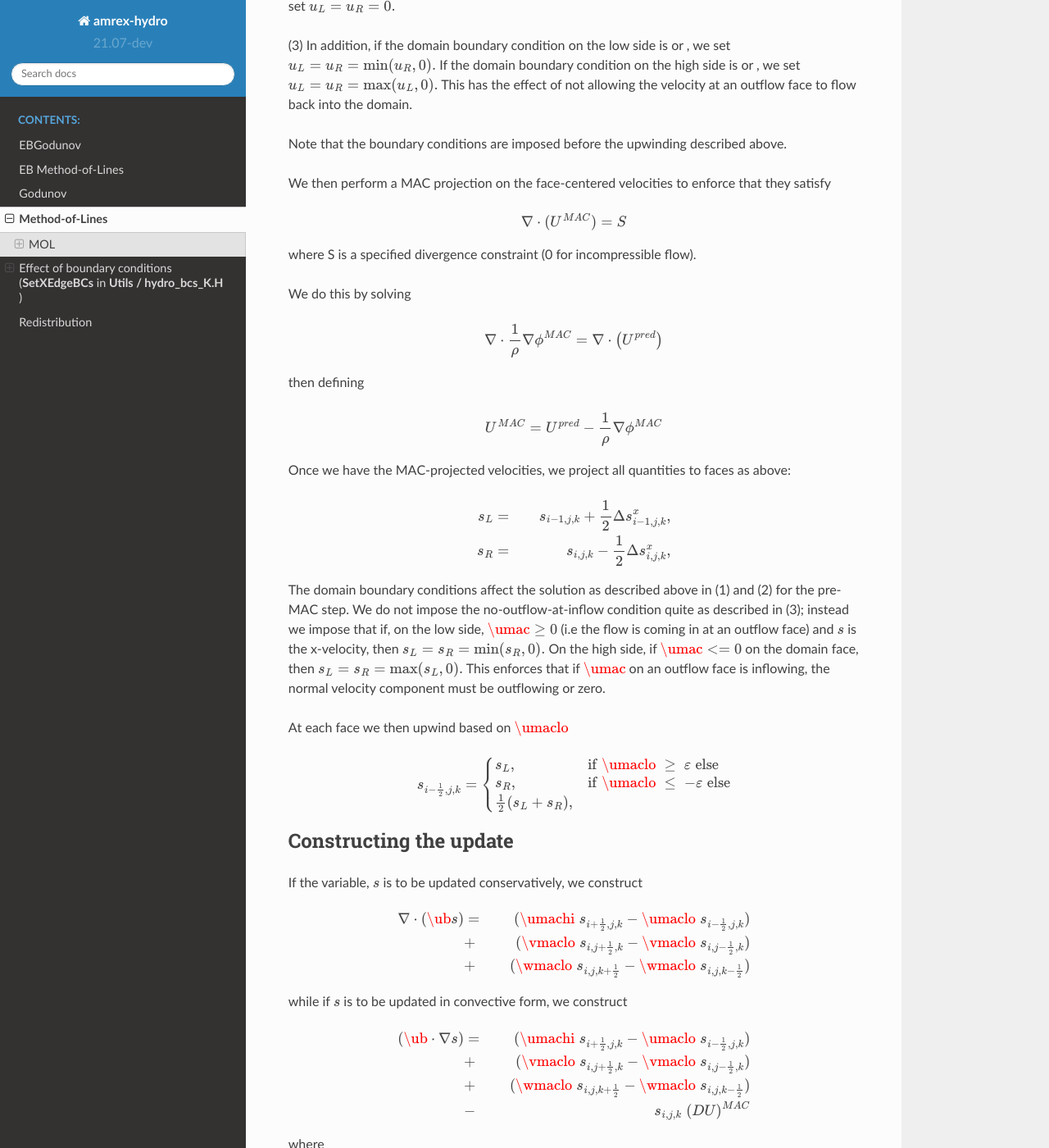
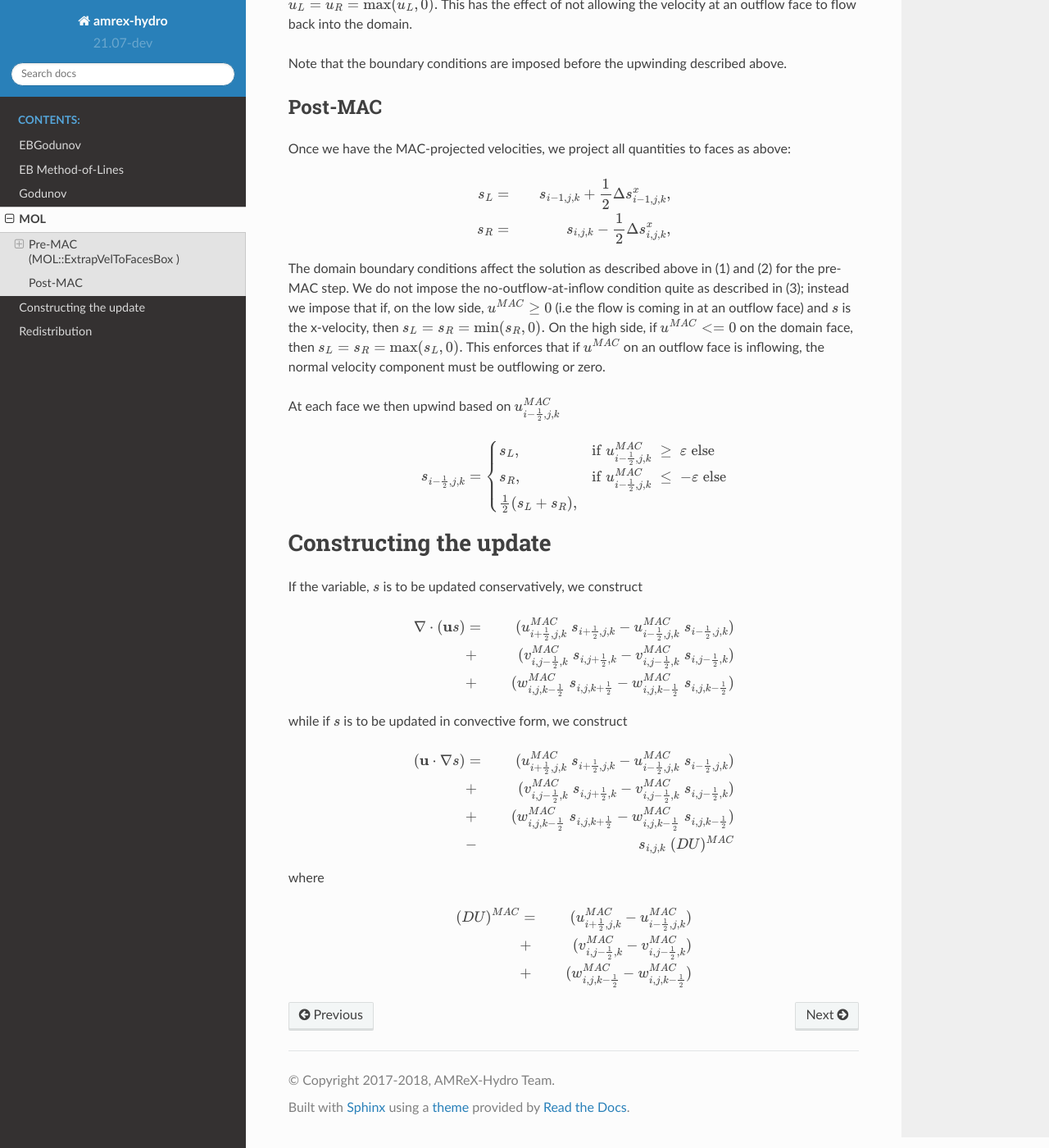
Before and after one commit to AMReX-Fluids/AMReX-Hydro, a Sphinx documentation site: the page built from Docs/source/MOL.rst, in a window 1280 px wide and 1400 px high, scrolled down 1028 px. Shown: the whole window at 82% size. Built offline with Sphinx 7.4.7 and the Read the Docs theme 2.0.0, drawn with Linux system fonts in a browser that asks for light colours; pages that are not in the unit, such as notebooks, are missing from menus; some of the changed text lies outside the part shown.

Commit message:
did pandoc with the macros this time

```diff
--- a/Docs/source/MOL.rst
+++ b/Docs/source/MOL.rst
@@ -1,6 +1,3 @@
-Method-of-Lines
-~~~~~~~~~~~~~~~
-
 MOL
 ===
 
@@ -11,7 +8,7 @@ second-order limited slopes as described in
 
 We define :math:`\varepsilon = 1.e-8` in **Utils / hydro_constants.H**
 
-Pre-MAC (**MOL::ExtrapVelToFacesBox** )
+Pre-MAC (MOL::ExtrapVelToFacesBox )
 ---------------------------------------
 
 For computing the pre-MAC edge states to be MAC-projected, we define on
@@ -20,8 +17,8 @@ every x-face:
 .. math::
 
    \begin{aligned}
-   u_L &=& u_{i-1,j,k} + \frac{1}{2} \Delta u_{i-1,j,k}^x, \\
-   u_R &=& u_{i,j,k}   - \frac{1}{2} \Delta u_{i,j,k}^x,\end{aligned}
+   u_L &=& u_{i-1,j,k} + \frac{1}{2}\Delta u_{i-1,j,k}^x, \\
+   u_R &=& u_{i,j,k}   - \frac{1}{2}\Delta u_{i,j,k}^x,\end{aligned}
 
 At each face we then upwind based on :math:`u_L` and :math:`u_R`
 
@@ -38,7 +35,7 @@ At each face we then upwind based on :math:`u_L` and :math:`u_R`
 We similarly compute :math:`v_{i,j-\frac{1}{2},k}` on y-faces and
 :math:`w_{i,j,k-\frac{1}{2}}` on z-faces.
 
-Effect of boundary conditions (**SetXEdgeBCs** in **Utils / hydro_bcs_K.H** )
+Effect of boundary conditions (SetXEdgeBCs in Utils / hydro_bcs_K.H )
 ~~~~~~~~~~~~~~~~~~~~~~~~~~~~~~~~~~~~~~~~~~~~~~~~~~~~~~~~~~~~~~~~~~~~~~~~~~~~~
 
 Domain boundary conditions affect the above in two ways.
@@ -62,23 +59,6 @@ the velocity at an outflow face to flow back into the domain.
 Note that the boundary conditions are imposed before the upwinding
 described above.
 
-MAC projection
---------------
-
-We then perform a MAC projection on the face-centered velocities to enforce that they satisfy
-
-.. math:: \nabla \cdot (U^{MAC})  = S
-
-where S is a specified divergence constraint (0 for incompressible flow).
-
-We do this by solving
-
-.. math:: \nabla \cdot \frac{1}{\rho} \nabla \phi^{MAC} = \nabla \cdot \left(U^{pred} \right)
-
-then defining
-
-.. math:: U^{MAC} = U^{pred} - \frac{1}{\rho} \nabla \phi^{MAC}
-
 Post-MAC
 --------
 
@@ -88,28 +68,29 @@ faces as above:
 .. math::
 
    \begin{aligned}
-   s_L &=& s_{i-1,j,k} + \frac{1}{2} \Delta s_{i-1,j,k}^x, \\
-   s_R &=& s_{i,j,k}   - \frac{1}{2} \Delta s_{i,j,k}^x,\end{aligned}
+   s_L &=& s_{i-1,j,k} + \frac{1}{2}\Delta s_{i-1,j,k}^x, \\
+   s_R &=& s_{i,j,k}   - \frac{1}{2}\Delta s_{i,j,k}^x,\end{aligned}
 
 The domain boundary conditions affect the solution as described above in
 (1) and (2) for the pre-MAC step. We do not impose the
 no-outflow-at-inflow condition quite as described in (3); instead we
-impose that if, on the low side, :math:`\umac \ge 0` (i.e the flow is
+impose that if, on the low side, :math:`u^{MAC}\ge 0` (i.e the flow is
 coming in at an outflow face) and :math:`s` is the x-velocity, then
-:math:`s_L = s_R = \min(s_R,0).` On the high side, if :math:`\umac <= 0`
-on the domain face, then :math:`s_L = s_R = \max(s_L,0).` This enforces
-that if :math:`\umac` on an outflow face is inflowing, the normal
-velocity component must be outflowing or zero.
+:math:`s_L = s_R = \min(s_R,0).` On the high side, if
+:math:`u^{MAC}<= 0` on the domain face, then
+:math:`s_L = s_R = \max(s_L,0).` This enforces that if :math:`u^{MAC}`
+on an outflow face is inflowing, the normal velocity component must be
+outflowing or zero.
 
-At each face we then upwind based on :math:`\umaclo`
+At each face we then upwind based on :math:`u^{MAC}_{i-\frac{1}{2},j,k}`
 
 .. math::
 
    s_{i-\frac{1}{2},j,k} =
    \begin{cases}
-   s_L, & \mathrm{if} \; \umaclo \; \ge  \; \varepsilon  \; \mathrm{else} \\
-   s_R, & \mathrm{if} \; \umaclo \; \le  \; -\varepsilon  \; \mathrm{else} \\
-   \frac{1}{2} (s_L + s_R),
+   s_L, & \mathrm{if} \; u^{MAC}_{i-\frac{1}{2},j,k}\; \ge  \; \varepsilon  \; \mathrm{else} \\
+   s_R, & \mathrm{if} \; u^{MAC}_{i-\frac{1}{2},j,k}\; \le  \; -\varepsilon  \; \mathrm{else} \\
+   \frac{1}{2}(s_L + s_R),
    \end{cases}
 
 Constructing the update
@@ -120,18 +101,18 @@ If the variable, :math:`s` is to be updated conservatively, we construct
 .. math::
 
    \begin{aligned}
-   \nabla \cdot (\ub s) &=& (\umachi \; s_{i+\frac{1}{2},j,k} - \umaclo \; s_{i-\frac{1}{2},j,k}) \\
-                        &+& (\vmaclo \; s_{i,j+\frac{1}{2},k} - \vmaclo \; s_{i,j-\frac{1}{2},k} ) \\
-                        &+& (\wmaclo \; s_{i,j,k+\frac{1}{2}} - \wmaclo \; s_{i,j,k-\frac{1}{2}}) \end{aligned}
+   \nabla \cdot ({\bf u}s) &=& (u^{MAC}_{i+\frac{1}{2},j,k}\; s_{i+\frac{1}{2},j,k} - u^{MAC}_{i-\frac{1}{2},j,k}\; s_{i-\frac{1}{2},j,k}) \\
+                        &+& (v^{MAC}_{i,j-\frac{1}{2},k}\; s_{i,j+\frac{1}{2},k} - v^{MAC}_{i,j-\frac{1}{2},k}\; s_{i,j-\frac{1}{2},k} ) \\
+                        &+& (w^{MAC}_{i,j,k-\frac{1}{2}}\; s_{i,j,k+\frac{1}{2}} - w^{MAC}_{i,j,k-\frac{1}{2}}\; s_{i,j,k-\frac{1}{2}}) \end{aligned}
 
 while if :math:`s` is to be updated in convective form, we construct
 
 .. math::
 
    \begin{aligned}
-   (\ub \cdot \nabla s) &=& (\umachi \; s_{i+\frac{1}{2},j,k} - \umaclo \; s_{i-\frac{1}{2},j,k}) \\
-                       &+& (\vmaclo \;  s_{i,j+\frac{1}{2},k} - \vmaclo \; s_{i,j-\frac{1}{2},k} ) \\
-                       &+& (\wmaclo \;  s_{i,j,k+\frac{1}{2}} - \wmaclo \; s_{i,j,k-\frac{1}{2}}) \\
+   ({\bf u}\cdot \nabla s) &=& (u^{MAC}_{i+\frac{1}{2},j,k}\; s_{i+\frac{1}{2},j,k} - u^{MAC}_{i-\frac{1}{2},j,k}\; s_{i-\frac{1}{2},j,k}) \\
+                       &+& (v^{MAC}_{i,j-\frac{1}{2},k}\; s_{i,j+\frac{1}{2},k} - v^{MAC}_{i,j-\frac{1}{2},k}\; s_{i,j-\frac{1}{2},k} ) \\
+                       &+& (w^{MAC}_{i,j,k-\frac{1}{2}}\; s_{i,j,k+\frac{1}{2}} - w^{MAC}_{i,j,k-\frac{1}{2}}\; s_{i,j,k-\frac{1}{2}}) \\
                        &-& s_{i,j,k} \; (DU)^{MAC}\end{aligned}
 
 where
@@ -139,6 +120,6 @@ where
 .. math::
 
    \begin{aligned}
-   (DU)^{MAC}  &=& (\umachi - \umaclo ) \\
-               &+& (\vmaclo - \vmaclo ) \\
-               &+& (\wmaclo - \wmaclo ) \\\end{aligned}
+   (DU)^{MAC}  &=& (u^{MAC}_{i+\frac{1}{2},j,k}- u^{MAC}_{i-\frac{1}{2},j,k}) \\
+               &+& (v^{MAC}_{i,j-\frac{1}{2},k}- v^{MAC}_{i,j-\frac{1}{2},k}) \\
+               &+& (w^{MAC}_{i,j,k-\frac{1}{2}}- w^{MAC}_{i,j,k-\frac{1}{2}}) \\\end{aligned}
```
Also changed, not shown: other parts of Docs/source/MOL.rst (+1 -1 lines).
